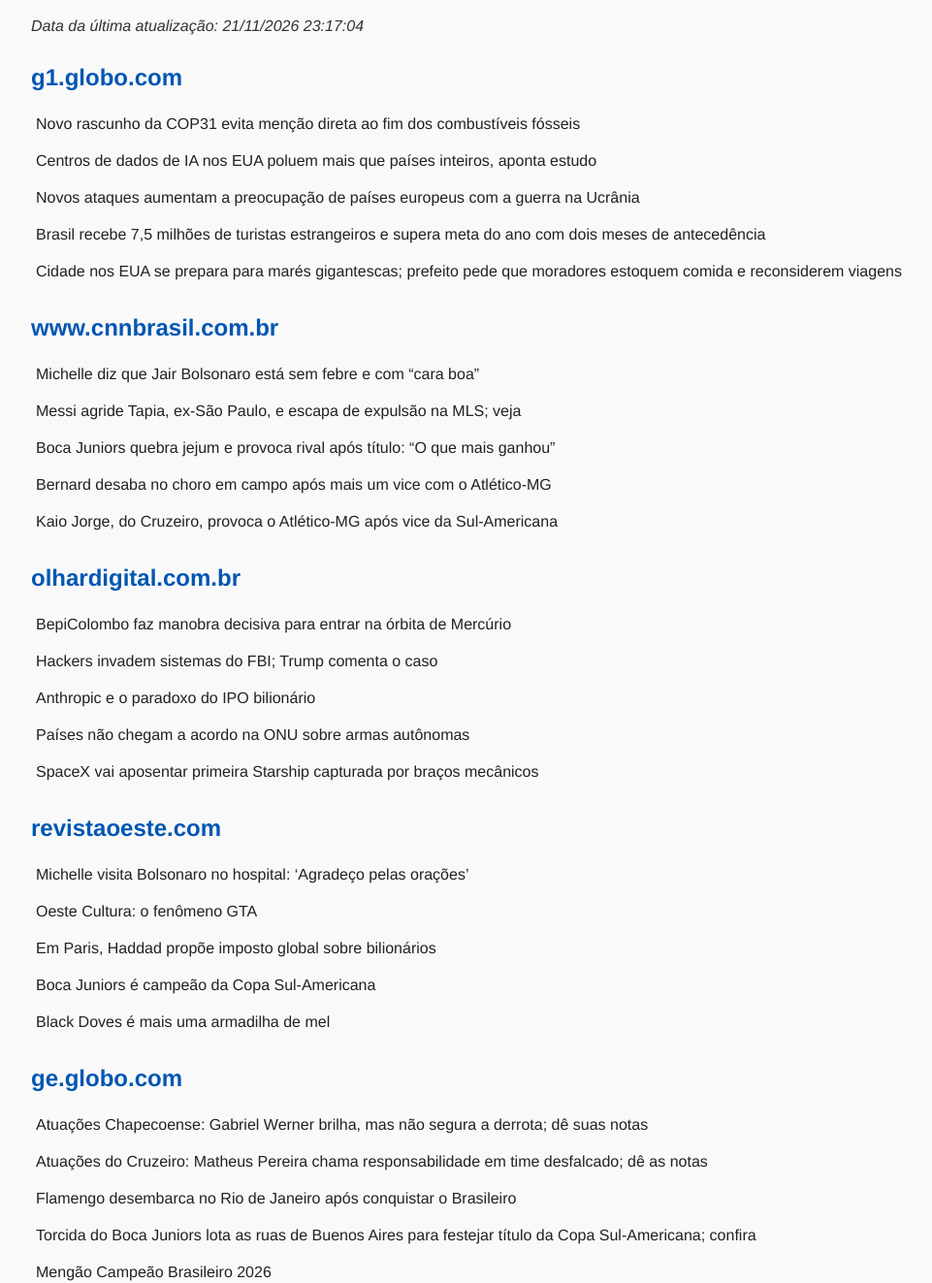
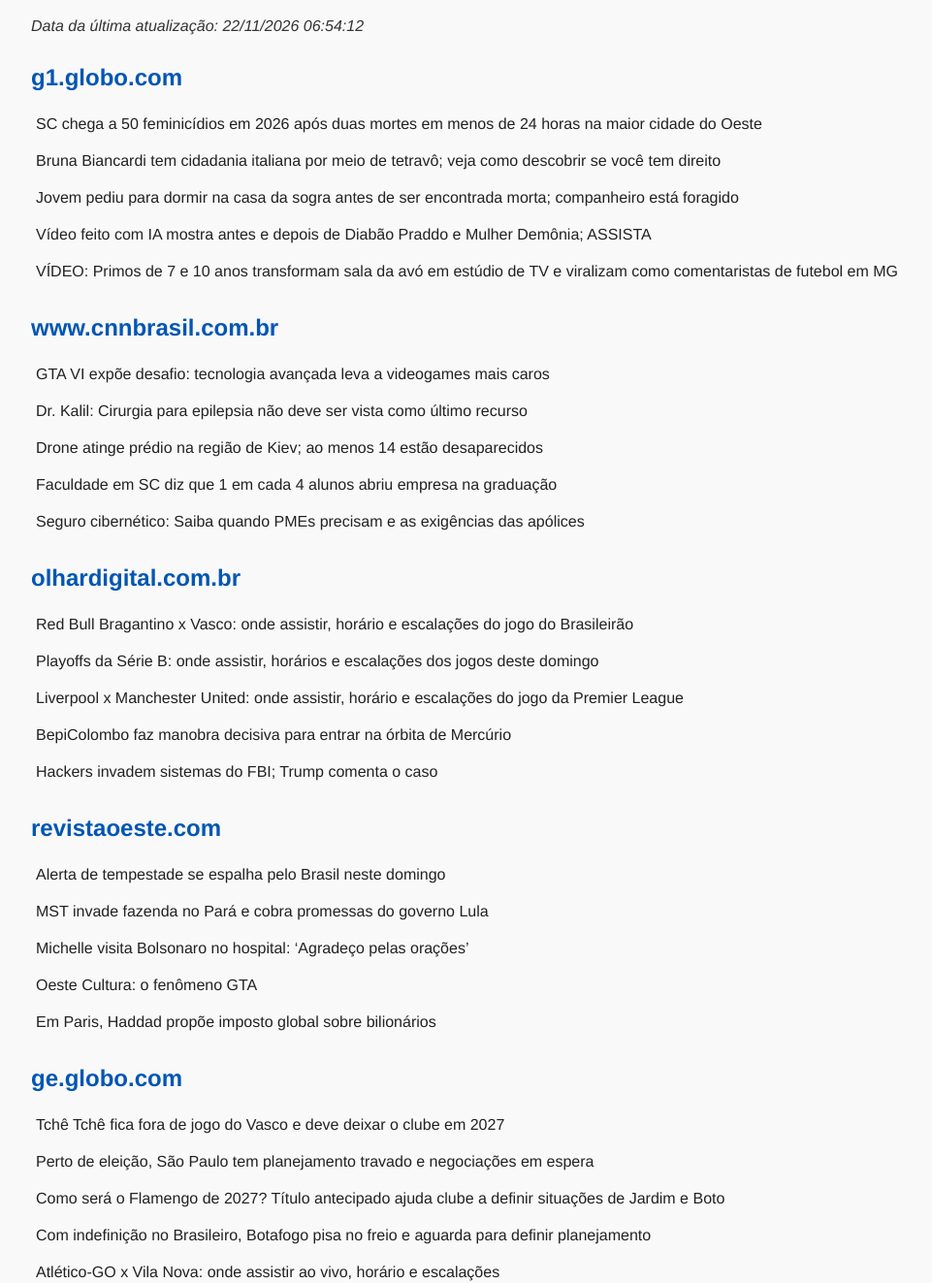
Before and after one commit to Reinaldopinheiro/reinaldopinheiro.github.io, a plain HTML site: page noticias/noticias.html in a window 1280 px wide. Shown: the part 92-1415 px from the top of the page at 97% size, without its empty margins (8-969 px from the left). Drawn offline with Linux system fonts and the light colour scheme.

Commit message:
Automação: Noticias RPC atualizadas

```diff
--- a/noticias/noticias.html
+++ b/noticias/noticias.html
@@ -13,46 +13,46 @@
 </style>
 </head><body>
 <h1>NOTICIAS RPC</h1>
-<p><em>Data da última atualização: 21/11/2026 23:17:04</em></p>
+<p><em>Data da última atualização: 22/11/2026 06:54:12</em></p>
 <h2>g1.globo.com</h2>
 <div class="noticias">
-<div class="noticia"><a href="https://g1.globo.com/meio-ambiente/noticia/2026/11/21/novo-rascunho-da-cop31.ghtml" target="_blank">Novo rascunho da COP31 evita menção direta ao fim dos combustíveis fósseis</a></div>
-<div class="noticia"><a href="https://g1.globo.com/jornal-nacional/noticia/2026/11/21/centros-de-dados-de-ia-nos-eua-poluem-mais-que-paises-inteiros-aponta-estudo.ghtml" target="_blank">Centros de dados de IA nos EUA poluem mais que países inteiros, aponta estudo </a></div>
-<div class="noticia"><a href="https://g1.globo.com/jornal-nacional/noticia/2026/11/21/novos-ataques-aumentam-a-preocupacao-de-paises-europeus-com-a-guerra-na-ucrania.ghtml" target="_blank">Novos ataques aumentam a preocupação de países europeus com a guerra na Ucrânia</a></div>
-<div class="noticia"><a href="https://g1.globo.com/jornal-nacional/noticia/2026/11/21/brasil-recebe-75-milhoes-de-turistas-estrangeiros-e-supera-meta-do-ano-com-dois-meses-de-antecedencia.ghtml" target="_blank">Brasil recebe 7,5 milhões de turistas estrangeiros e supera meta do ano com dois meses de antecedência</a></div>
-<div class="noticia"><a href="https://g1.globo.com/mundo/noticia/2026/11/21/cidade-nos-eua-se-prepara-para-mares-gigantescas-prefeito-pede-que-moradores-estoquem-comida-e-reconsiderem-viagens.ghtml" target="_blank">Cidade nos EUA se prepara para marés gigantescas; prefeito pede que moradores estoquem comida e reconsiderem viagens</a></div>
+<div class="noticia"><a href="https://g1.globo.com/sc/santa-catarina/noticia/2026/11/22/sc-50-feminicidios-2026.ghtml" target="_blank">SC chega a 50 feminicídios em 2026 após duas mortes em menos de 24 horas na maior cidade do Oeste</a></div>
+<div class="noticia"><a href="https://g1.globo.com/sp/santos-regiao/noticia/2026/11/22/bruna-biancardi-tem-cidadania-italiana-por-meio-de-tetravo-veja-como-descobrir-se-voce-tem-direito.ghtml" target="_blank">Bruna Biancardi tem cidadania italiana por meio de tetravô; veja como descobrir se você tem direito</a></div>
+<div class="noticia"><a href="https://g1.globo.com/sp/santos-regiao/noticia/2026/11/22/jovem-pediu-para-dormir-na-casa-da-sogra-antes-de-ser-encontrada-morta-companheiro-esta-foragido.ghtml" target="_blank">Jovem pediu para dormir na casa da sogra antes de ser encontrada morta; companheiro está foragido</a></div>
+<div class="noticia"><a href="https://g1.globo.com/sp/santos-regiao/noticia/2026/11/22/video-feito-com-ia-mostra-antes-e-depois-de-diabao-praddo-e-mulher-demonia-assista.ghtml" target="_blank">Vídeo feito com IA mostra antes e depois de Diabão Praddo e Mulher Demônia; ASSISTA</a></div>
+<div class="noticia"><a href="https://g1.globo.com/mg/centro-oeste/noticia/2026/11/22/video-primos-de-7-e-10-anos-transformam-sala-da-avo-em-estudio-de-tv-e-viralizam-como-comentaristas-de-futebol-em-mg.ghtml" target="_blank">VÍDEO: Primos de 7 e 10 anos transformam sala da avó em estúdio de TV e viralizam como comentaristas de futebol em MG</a></div>
 </div>
 <h2>www.cnnbrasil.com.br</h2>
 <div class="noticias">
-<div class="noticia"><a href="https://www.cnnbrasil.com.br/politica/michelle-diz-que-jair-bolsonaro-esta-sem-febre-e-com-cara-boa/" target="_blank">Michelle diz que Jair Bolsonaro está sem febre e com “cara boa”</a></div>
-<div class="noticia"><a href="https://www.cnnbrasil.com.br/esportes/futebol/futebol-internacional/messi-agride-tapia-ex-sao-paulo-e-escapa-de-expulsao-na-mls-veja/" target="_blank">Messi agride Tapia, ex-São Paulo, e escapa de expulsão na MLS; veja</a></div>
-<div class="noticia"><a href="https://www.cnnbrasil.com.br/esportes/futebol/futebol-internacional/sulamericana/boca-juniors-quebra-jejum-e-provoca-rival-apos-titulo-o-que-mais-ganhou/" target="_blank">Boca Juniors quebra jejum e provoca rival após título: “O que mais ganhou”</a></div>
-<div class="noticia"><a href="https://www.cnnbrasil.com.br/esportes/futebol/atletico-mineiro/bernard-desaba-no-choro-em-campo-apos-mais-um-vice-com-o-atletico-mg/" target="_blank">Bernard desaba no choro em campo após mais um vice com o Atlético-MG</a></div>
-<div class="noticia"><a href="https://www.cnnbrasil.com.br/esportes/futebol/cruzeiro/kaio-jorge-do-cruzeiro-provoca-o-atletico-mg-apos-vice-da-sul-americana/" target="_blank">Kaio Jorge, do Cruzeiro, provoca o Atlético-MG após vice da Sul-Americana</a></div>
+<div class="noticia"><a href="https://www.cnnbrasil.com.br/economia/money/tecnologia/gta-vi-expoe-desafio-tecnologia-avancada-leva-a-videogames-mais-caros/" target="_blank">GTA VI expõe desafio: tecnologia avançada leva a videogames mais caros</a></div>
+<div class="noticia"><a href="https://www.cnnbrasil.com.br/saude/dr-kalil-cirurgia-para-epilepsia-nao-deve-ser-vista-como-ultimo-recurso/" target="_blank">Dr. Kalil: Cirurgia para epilepsia não deve ser vista como último recurso</a></div>
+<div class="noticia"><a href="https://www.cnnbrasil.com.br/internacional/drone-atinge-predio-na-regiao-de-kiev/" target="_blank">Drone atinge prédio na região de Kiev; ao menos 14 estão desaparecidos</a></div>
+<div class="noticia"><a href="https://www.cnnbrasil.com.br/economia/seu-bolso/empreendedorismo-e-trabalho/faculdade-em-sc-diz-que-1-em-cada-4-alunos-abriu-empresa-na-graduacao/" target="_blank">Faculdade em SC diz que 1 em cada 4 alunos abriu empresa na graduação</a></div>
+<div class="noticia"><a href="https://www.cnnbrasil.com.br/economia/seu-bolso/empreendedorismo-e-trabalho/seguro-cibernetico-saiba-quando-pmes-precisam-e-as-exigencias-das-apolices/" target="_blank">Seguro cibernético: Saiba quando PMEs precisam e as exigências das apólices</a></div>
 </div>
 <h2>olhardigital.com.br</h2>
 <div class="noticias">
+<div class="noticia"><a href="https://olhardigital.com.br/2026/11/22/internet-e-redes-sociais/red-bull-bragantino-x-vasco-onde-assistir-ao-jogo-do-brasileirao-2026/" target="_blank">Red Bull Bragantino x Vasco: onde assistir, horário e escalações do jogo do Brasileirão</a></div>
+<div class="noticia"><a href="https://olhardigital.com.br/2026/11/22/internet-e-redes-sociais/playoffs-da-serie-b-2026-onde-assistir-aos-jogos-deste-domingo/" target="_blank">Playoffs da Série B: onde assistir, horários e escalações dos jogos deste domingo</a></div>
+<div class="noticia"><a href="https://olhardigital.com.br/2026/11/22/internet-e-redes-sociais/liverpool-x-manchester-united-onde-assistir-ao-jogo-da-premier-league-2026-2027/" target="_blank">Liverpool x Manchester United: onde assistir, horário e escalações do jogo da Premier League</a></div>
 <div class="noticia"><a href="https://olhardigital.com.br/2026/11/21/ciencia-e-espaco/bepicolombo-faz-manobra-decisiva-para-entrar-na-orbita-de-mercurio/" target="_blank">BepiColombo faz manobra decisiva para entrar na órbita de Mercúrio</a></div>
 <div class="noticia"><a href="https://olhardigital.com.br/2026/11/21/seguranca/hackers-invadem-sistemas-do-fbi-trump-comenta-o-caso/" target="_blank">Hackers invadem sistemas do FBI; Trump comenta o caso</a></div>
-<div class="noticia"><a href="https://olhardigital.com.br/2026/11/21/pro/anthropic-e-o-paradoxo-do-ipo-bilionario/" target="_blank">Anthropic e o paradoxo do IPO bilionário</a></div>
-<div class="noticia"><a href="https://olhardigital.com.br/2026/11/21/robotica/paises-nao-chegam-a-acordo-na-onu-sobre-armas-autonomas/" target="_blank">Países não chegam a acordo na ONU sobre armas autônomas</a></div>
-<div class="noticia"><a href="https://olhardigital.com.br/2026/11/21/ciencia-e-espaco/spacex-vai-aposentar-primeira-starship-capturada-por-bracos-mecanicos/" target="_blank">SpaceX vai aposentar primeira Starship capturada por braços mecânicos</a></div>
 </div>
 <h2>revistaoeste.com</h2>
 <div class="noticias">
+<div class="noticia"><a href="https://revistaoeste.com/brasil/alerta-de-tempestade-se-espalha-pelo-brasil-neste-domingo/" target="_blank">Alerta de tempestade se espalha pelo Brasil neste domingo</a></div>
+<div class="noticia"><a href="https://revistaoeste.com/brasil/mst-invade-fazenda-no-para-e-cobra-promessas-do-governo-lula/" target="_blank">MST invade fazenda no Pará e cobra promessas do governo Lula</a></div>
 <div class="noticia"><a href="https://revistaoeste.com/politica/michelle-visita-bolsonaro-no-hospital-agradeco-pelas-oracoes/" target="_blank">Michelle visita Bolsonaro no hospital: ‘Agradeço pelas orações’</a></div>
 <div class="noticia"><a href="https://revistaoeste.com/videos/oeste-cultura/oeste-cultura-o-fenomeno-gta/" target="_blank">Oeste Cultura: o fenômeno GTA</a></div>
 <div class="noticia"><a href="https://revistaoeste.com/politica/em-paris-haddad-propoe-imposto-global-sobre-bilionarios/" target="_blank">Em Paris, Haddad propõe imposto global sobre bilionários</a></div>
-<div class="noticia"><a href="https://revistaoeste.com/mundo/boca-juniors-e-campeao-da-copa-sul-americana/" target="_blank">Boca Juniors é campeão da Copa Sul-Americana</a></div>
-<div class="noticia"><a href="https://revistaoeste.com/curiosidades/black-doves-e-mais-uma-armadilha-de-mel/" target="_blank">Black Doves é mais uma armadilha de mel</a></div>
 </div>
 <h2>ge.globo.com</h2>
 <div class="noticias">
-<div class="noticia"><a href="https://ge.globo.com/sc/futebol/times/chapecoense/noticia/2026/11/21/atuacoes-chapecoense-gabriel-werner-brilha-mas-nao-segura-a-derrota-de-suas-notas.ghtml" target="_blank">Atuações Chapecoense: Gabriel Werner brilha, mas não segura a derrota; dê suas notas</a></div>
-<div class="noticia"><a href="https://ge.globo.com/futebol/times/cruzeiro/noticia/2026/11/21/atuacoes-do-cruzeiro-matheus-pereira-chama-responsabilidade-em-time-desfalcado-de-as-notas.ghtml" target="_blank">Atuações do Cruzeiro: Matheus Pereira chama responsabilidade em time desfalcado; dê as notas</a></div>
-<div class="noticia"><a href="https://ge.globo.com/futebol/times/flamengo/noticia/2026/11/21/flamengo-desembarca-no-rio-de-janeiro-apos-conquistar-o-brasileiro.ghtml" target="_blank">Flamengo desembarca no Rio de Janeiro após conquistar o Brasileiro</a></div>
-<div class="noticia"><a href="https://ge.globo.com/futebol/futebol-internacional/noticia/2026/11/21/torcida-do-boca-juniors-lota-as-ruas-de-buenos-aires-para-festejar-titulo-da-copa-sul-americana-confira.ghtml" target="_blank">Torcida do Boca Juniors lota as ruas de Buenos Aires para festejar título da Copa Sul-Americana; confira</a></div>
-<div class="noticia"><a href="https://ge.globo.com/blogs/blog-do-mario-alberto/post/2026/11/21/mengao-campeao-brasileiro-2026.ghtml" target="_blank">Mengão Campeão Brasileiro 2026</a></div>
+<div class="noticia"><a href="https://ge.globo.com/futebol/times/vasco/noticia/2026/11/22/tche-tche-fica-fora-de-jogo-do-vasco-e-deve-deixar-o-clube-em-2027.ghtml" target="_blank">Tchê Tchê fica fora de jogo do Vasco e deve deixar o clube em 2027</a></div>
+<div class="noticia"><a href="https://ge.globo.com/futebol/times/sao-paulo/noticia/2026/11/22/perto-de-eleicao-sao-paulo-tem-planejamento-travado-e-negociacoes-em-espera.ghtml" target="_blank">Perto de eleição, São Paulo tem planejamento travado e negociações em espera</a></div>
+<div class="noticia"><a href="https://ge.globo.com/futebol/times/flamengo/noticia/2026/11/22/como-sera-o-flamengo-de-2027-titulo-antecipado-ajuda-clube-a-definir-situacoes-de-jardim-e-boto.ghtml" target="_blank">Como será o Flamengo de 2027? Título antecipado ajuda clube a definir situações de Jardim e Boto</a></div>
+<div class="noticia"><a href="https://ge.globo.com/futebol/times/botafogo/noticia/2026/11/22/com-indefinicao-no-brasileiro-botafogo-pisa-no-freio-e-aguarda-para-definir-planejamento.ghtml" target="_blank">Com indefinição no Brasileiro, Botafogo pisa no freio e aguarda para definir planejamento</a></div>
+<div class="noticia"><a href="https://ge.globo.com/go/futebol/brasileirao-serie-b/noticia/2026/11/22/atletico-go-x-vila-nova-onde-assistir-ao-vivo-horario-e-escalacoes.ghtml" target="_blank">Atlético-GO x Vila Nova: onde assistir ao vivo, horário e escalações</a></div>
 </div>
 <footer>
   <p>© 2026 Copyright Reinaldo Pinheiro Consultoria com Gemini - Versão 5.5 (Script Automático)</p>
```
